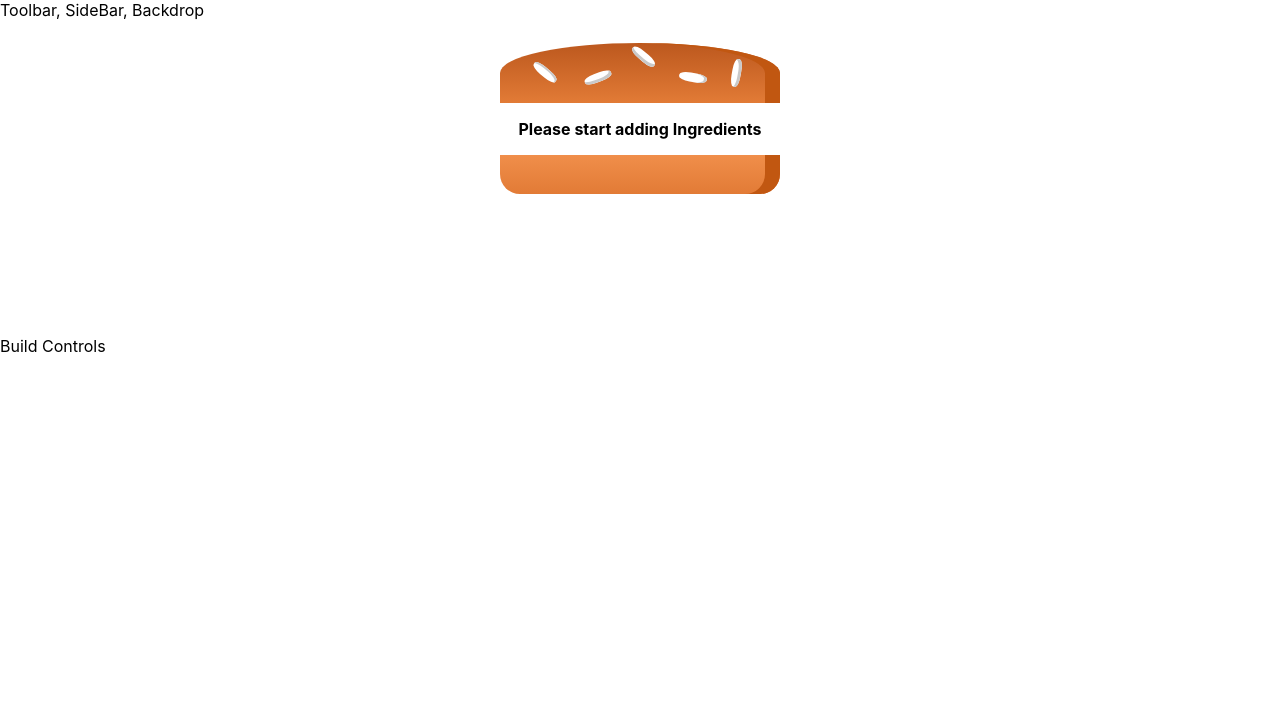
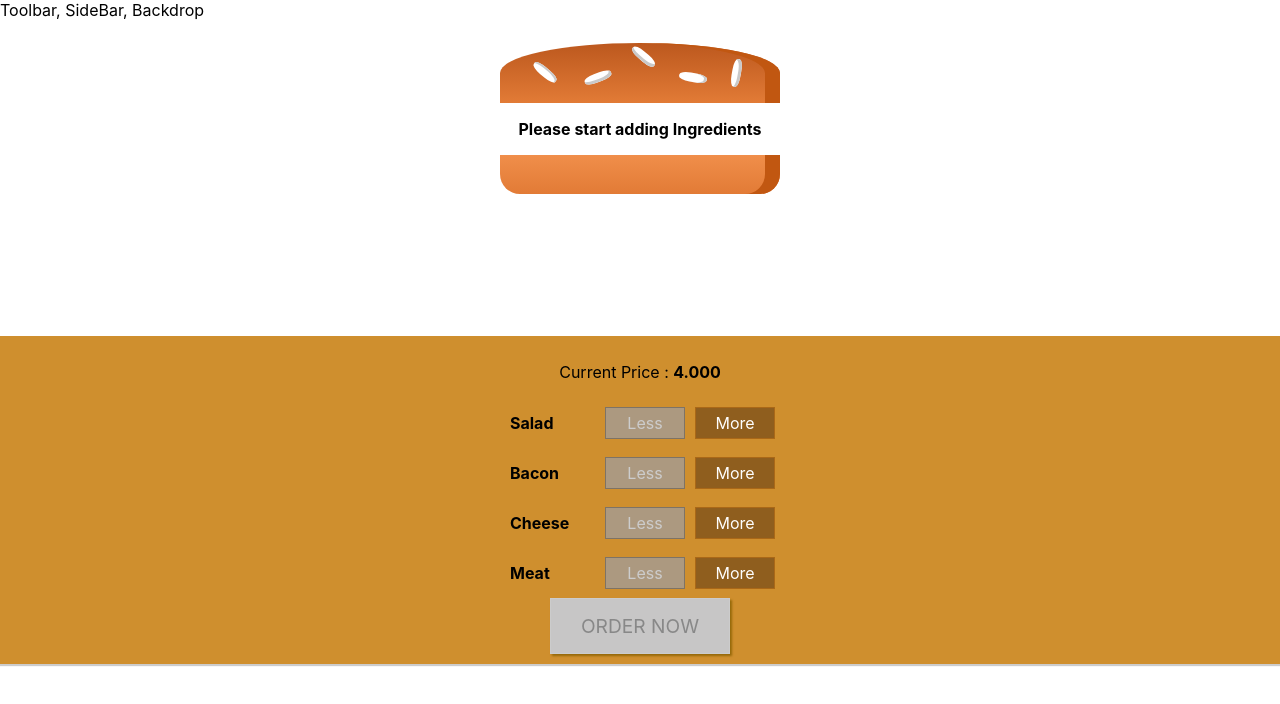
Before and after one commit to Valchock/Builder, a React (Create React App) app: page / in a window 1280 px wide. Shown: the top 704 px of the page. Built offline with nearby package versions, Linux system fonts and the light colour scheme.

Commit message:
added build controls

```diff
--- /dev/null
+++ b/src/components/Burger/BuildControls/BuilControl/BuildControl.css
@@ -0,0 +1,56 @@
+.BuildControl {
+    display: flex; /* display - inline line by line align items text center*/
+    margin : 5px 0;
+    align-items: center ;
+    justify-content: space-between;
+}
+
+.BuildControl button {
+    width : 80px;
+    margin : 0 5px;
+    border : 1px solid #AA6817;
+    padding: 5px;
+    font : inherit;
+    outline: none;
+    cursor: pointer;
+
+}
+
+.BuildControl .Less:disabled {
+    background-color: #AC9980;
+    border: 1px solid #7E7365;
+    color: #ccc;
+    cursor: default;
+}
+
+.BuildControl .Less:hover:disabled {
+    background-color: #AC9980;
+    color: #ccc;
+    cursor: not-allowed;
+}
+
+.BuildControl .Label{
+    font-weight : bold;
+    padding : 10px;
+    width : 80px;
+}
+
+.BuildControl .Less {
+    background-color: #D39952;
+    color: white;
+}
+
+.BuildControl .More {
+    background-color: #8F5E1E;
+    color: white;
+}
+
+.BuildControl .Less:hover, .BuildControl .Less:active {
+    background-color: #DAA972;
+    color: white;
+}
+
+.BuildControl .More:hover, .BuildControl .More:active{
+    background-color: #99703F;
+    color:white;
+}
--- /dev/null
+++ b/src/components/Burger/BuildControls/BuilControl/BuildControl.js
@@ -0,0 +1,13 @@
+import React from 'react'
+import './BuildControl.css'
+const buildControl = (props) =>{
+    return(
+        <div className = "BuildControl">
+            <div className = "Label"> {props.label}</div>
+            <button className = "Less" onClick = {props.removed} disabled = {props.isdisabled}>Less</button>
+            <button className = "More" onClick = {props.added} > More</button>
+        </div>
+    )
+}
+
+export default buildControl;
--- /dev/null
+++ b/src/components/Burger/BuildControls/BuildControls.css
@@ -0,0 +1,52 @@
+.BuildControls {
+    width : 100%;
+    background-color: #CF8F2E;
+    display : flex;
+    flex-flow : column;
+    align-items: center;
+    box-shadow: 0 2px 1px #ccc;
+    margin: auto;
+    padding: 10px 0; /*topbottomm leftright*/
+}
+
+.OrderButton {
+    background-color: #DAD735;
+    outline: none;
+    cursor: pointer;
+    border: 1px solid #966909;
+    font-size: 1.2em;
+    font-family: inherit;
+    color: #966909;
+    padding: 15px 30px;
+    box-shadow: 2px 2px 2px #966909;
+}
+
+.OrderButton:hover, .OrderButton:active{
+    background-color: #A0DB41;
+    color: #966909;
+    border: ipx solid #966909;
+}
+
+.OrderButton:disabled{
+    cursor: not-allowed;
+    background-color: #C7C6C6 ;
+    border: 1px solid #ccc;
+    color: #888888;
+}
+
+.OrderButton:not(:disabled){
+    animation : enable 0.3s linear;
+}
+
+/*animation for button when it is active*/
+@keyframes enable {
+    0%{
+        transform: scale(1) ;
+    }
+    60%{
+        transform: scale(1.1) ;
+    }
+    100%{
+        transform: scale(1) ;
+    }
+}
--- /dev/null
+++ b/src/components/Burger/BuildControls/BuildControls.js
@@ -0,0 +1,33 @@
+import React from 'react'
+import './BuildControls.css'
+import BuildControl from './BuilControl/BuildControl'
+
+
+const controls = [
+    { label : 'Salad', type : 'salad'},
+    { label : 'Bacon', type : 'bacon'},
+    { label : 'Cheese', type : 'cheese'},
+    { label : 'Meat' , type : 'meat'}
+
+]
+const buildControls = (props) => {
+
+    const displayControls = controls.map(item =>{
+        return <BuildControl
+                    key = { item.label}
+                    label = {item.label}
+                    added = { () => props.addIngredient(item.type)}
+                    removed = { () => props.removeIngredient(item.type)}
+                    isdisabled = {props.senddisabled[item.type]} //true/false
+                    />
+    })
+    return(
+        <div className = "BuildControls">
+            <p> Current Price : <strong>{props.totalPrice.toFixed(3)}</strong></p>
+            {displayControls}
+            <button className = "OrderButton" disabled = {!props.purchasable}>ORDER NOW</button>
+        </div>
+    )
+}
+
+export default buildControls;
--- a/src/containers/BurgerBuilder/BurgerBuilder.js
+++ b/src/containers/BurgerBuilder/BurgerBuilder.js
@@ -1,6 +1,14 @@
 import React , {Component} from 'react'
 import Aux from '../../hoc/Auxiliary'
 import Burger from '../../components/Burger/Burger'
+import BuilControls from '../../components/Burger/BuildControls/BuildControls'
+
+const INGREDIENT_PRICES = {
+    salad : 0.5,
+    cheese : 0.4,
+    meat : 1.3,
+    bacon : 0.7
+}
 class BurgerBuilder extends Component{
     state = {
         ingredients :{
@@ -8,13 +16,66 @@ class BurgerBuilder extends Component{
             meat : 0,
             bacon : 0,
             cheese : 0
+        },
+        totalPrice : 4,
+        purchasable : false
+
+    }
+
+    updatePurchaseState = (ingredientsObj) =>{
+        //const ingredientsObj = {...this.state.ingredients}
+        const sum = Object.keys(ingredientsObj).map(igKey => {
+            return ingredientsObj[igKey]
+        })
+        .reduce((cursum, item) => cursum + item , 0)
+        this.setState({purchasable : sum > 0})
+    }
+
+    addIngredientHandler = (type) =>{
+        const oldIngredientCount = this.state.ingredients[type];
+        const updatedIngredientCount = oldIngredientCount + 1;
+        const updatedIngredients = {...this.state.ingredients};
+        updatedIngredients[type] = updatedIngredientCount;
+        const priceAddition = this.state.totalPrice + INGREDIENT_PRICES[type];
+        this.setState({
+            ingredients : updatedIngredients,
+            totalPrice : priceAddition
+        })
+        this.updatePurchaseState(updatedIngredients);
+    }
+
+    removeIngredientHandler = (type) =>{
+        if(this.state.ingredients[type] <= 0){
+            return; //when we try to remove an ingredient which is not added or empty
         }
+        const updatedIngredients = { ... this.state.ingredients};
+        updatedIngredients[type] = this.state.ingredients[type] - 1;
+        const priceDeduction = this.state.totalPrice - INGREDIENT_PRICES[type];
+        this.setState({
+            ingredients : updatedIngredients,
+            totalPrice : priceDeduction
+        })
+        this.updatePurchaseState(updatedIngredients);
     }
+
+
+
     render(){
+        const disabledInfo = {...this.state.ingredients}
+        for (let key in disabledInfo){
+            disabledInfo[key] = disabledInfo[key] <=0;
+        }
+
+        // disabledInfo {salad:true, meat : false} true count > 0 else false
         return(
             <Aux>
                 <Burger ingredients = {this.state.ingredients}/>
-                <div>Build Controls</div>
+                <BuilControls
+                    addIngredient = {this.addIngredientHandler}
+                    removeIngredient = {this.removeIngredientHandler}
+                    senddisabled = {disabledInfo}
+                    totalPrice = {this.state.totalPrice}
+                    purchasable = {this.state.purchasable}/>
             </Aux>
         )
     }
```
